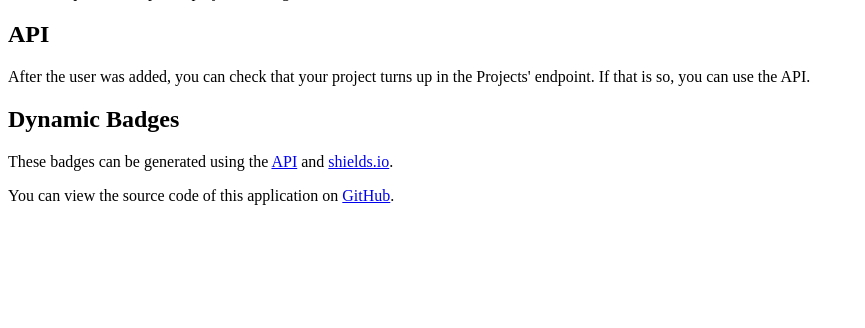
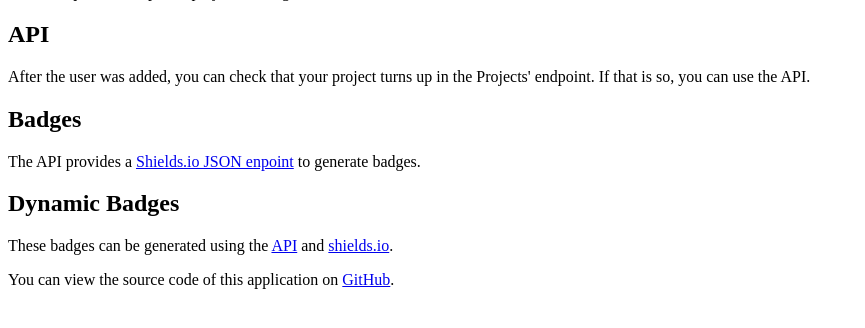
Before and after one commit to niccokunzmann/open-transifex-api, a Flask app: template templates/index.html in a window 1280 px wide. Shown: the part 97-425 px from the top of the page, without its empty margins (0-865 px from the left). Run offline with Flask 2, Linux system fonts and the light colour scheme; the template is opened without the code that fills it, so the values that code supplies are empty.

Commit message:
add badges

```diff
--- a/app.py
+++ b/app.py
@@ -1,5 +1,5 @@
 #!/usr/bin/env python3
-from flask import Flask, render_template, make_response, request
+from flask import Flask, render_template, make_response, request, jsonify, redirect
 from flask_caching import Cache
 import tempfile
 import os
@@ -22,7 +22,9 @@ EXAMPLE_ENTRIES = {
     "organization_slug": "12-characters",
     "language_code": "de",
     "color": "green",
-    "label": "label"
+    "label": "label",
+    "extension": "svg",
+    "stat": "reviewed"
 }
 TEMPLATE_ENTRIES = {
     "resource_slug": "RESOURCE",
@@ -249,6 +251,95 @@ dynamic_badge(
     "/organizations/{organization_slug}/projects/{project_slug}/resources/?modification=summary&language_code={language_code}",
     '$.stats[?(@.name=="reviewed")].percentage')
 
+def fraction_to_color(fraction):
+    i = int(255 * fraction)
+    # hex format, see https://stackoverflow.com/a/19996754/1320237
+    return "#{:02X}{:02X}00".format(255 - i, i)
+
+badges = []
+
+DEFAULT_BADGE = {
+    "schemaVersion": 1,
+    "label": "Translation"
+}
+
+def badge(path):
+    template_path = path.replace("<", "{").replace(">", "}")
+    def add_endpoint(function):
+        example_url = PROTOCOL + "{host}" + template_path.format(**EXAMPLE_ENTRIES)
+        url = PROTOCOL + "{host}" + path
+        json_url = PROTOCOL + "{host}" + path.replace("<extension>", "json")
+        badges.append({
+            "name": function.__name__,
+            "path": path,
+            "description": function.__doc__,
+            "example_url": example_url,
+            "template_url": url,
+            "json_url": json_url,
+        })
+        @app.route(path, methods=['GET'])
+        # use query string in cache, see https://stackoverflow.com/a/47181782/1320237
+        @cache.cached(timeout=CACHE_TIMEOUT, query_string=True)
+        @change_name(function.__name__ + "_" + str(len(badges)))
+        def get(extension, **kw):
+            if extension == "json":
+                result = DEFAULT_BADGE.copy()
+                badge = function(**kw)
+                result.update(badge)
+                return jsonify(result)
+            kw["extension"] = "json"
+            query = request.args.copy()
+            query["url"] = PROTOCOL + request.host + template_path.format(**kw)
+            query_string = urllib.parse.urlencode(query)
+            redirect_url = SHIELDS_API + "/badge/endpoint." + extension + "?" + query_string
+            return redirect(redirect_url)
+        return function
+    return add_endpoint
+
+@badge("/badge/<organization_slug>/project/<project_slug>/<stat>.<extension>")
+def project_progress(organization_slug, project_slug, stat):
+    """Summarize the project progress.
+
+    <ul>
+        <li>organization_slug - the organization name from the URL</li>
+        <li>project_slug - the project name from the URL</li>
+        <li>stat - either "translated" or "reviewed"</li>
+    </ul>
+    """
+    return project_language_progress(organization_slug, project_slug, stat)
+
+@badge("/badge/<organization_slug>/project/<project_slug>/language/<language_code>/<stat>.<extension>")
+def project_language_progress(organization_slug, project_slug, stat, language_code=None):
+    """Summarize the project progress of a language.
+
+    <ul>
+        <li>organization_slug - the organization name from the URL</li>
+        <li>project_slug - the project name from the URL</li>
+        <li>stat - either "translated" or "reviewed"</li>
+        <li>language_code - the language you want to summarize</li>
+    </ul>
+    """
+    url = "https://api.transifex.com/organizations/" + organization_slug + "/projects/" + project_slug + "/resources/"
+    if language_code:
+        url += "?language_code=" + language_code
+    api = requests.get(url, auth=AUTH, params=request.args)
+    resources = api.json()
+    fraction = 0
+    assert stat in ("reviewed", "translated")
+    for resource in resources:
+        for statistic in resource["stats"].values():
+            if isinstance(statistic, dict) and statistic["name"] == stat:
+                    fraction += statistic["percentage"]
+    fraction /= len(resources)
+    # provide json service interface
+    # see https://shields.io/#/endpoint
+    result = {
+      "label": project_slug,
+      "message": str(int(round(fraction * 100))) + "%",
+      "color": fraction_to_color(fraction)
+    }
+    return result
+
 @app.route("/", methods=['GET'])
 def index():
     return render_template(
@@ -256,7 +347,8 @@ def index():
         open_apis=open_apis,
         host=request.host,
         username=TRANSIFEX_USERNAME,
-        badges=dynamic_badges)
+        dynamic_badges=dynamic_badges,
+        badges=badges)
 
 if __name__ == "__main__":
     app.run(debug=True, host="0.0.0.0")
--- a/templates/index.html
+++ b/templates/index.html
@@ -52,13 +52,35 @@ curl -i -L --user -X GET '{{ endpoint["example"].format(host=host) }}'
         the Projects' endpoint.
         If that is so, you can use the API.
     </p>
+    <h2>Badges</h2>
+    <p>
+        The API provides a
+        <a href="https://shields.io/#/endpoint">Shields.io JSON enpoint</a>
+        to generate badges.
+    </p>
+    <ul>
+    {% for badge in badges: %}
+        <li>
+            <h3>{{ badge["name"].replace("_", " ") }}</h3>
+            <p>
+                {% autoescape false %}
+                    {{ badge["description"] }}<br/>
+                {% endautoescape %}
+                Example: <img src="{{ badge['example_url'].format(host=host) }}" />
+            </p>
+            <pre>{{ badge['example_url'].format(host=host) }}</pre>
+            <pre>{{ badge['template_url'].format(host=host) }}</pre>
+            <pre>{{ badge['json_url'].format(host=host) }}</pre>
+        </li>
+    {% endfor %}
+    </ul>
     <h2>Dynamic Badges</h2>
     <p>
         These badges can be generated using the
         <a href="#api">API</a> and <a href="https://shields.io">shields.io</a>.
     </p>
     <ul>
-    {% for badge in badges: %}
+    {% for badge in dynamic_badges: %}
         <li>
             <h3>{{ badge["name"] }}</h3>
             <p>
```
